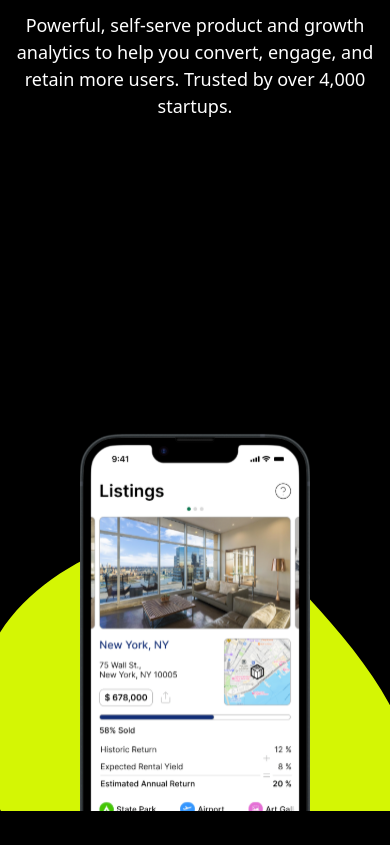
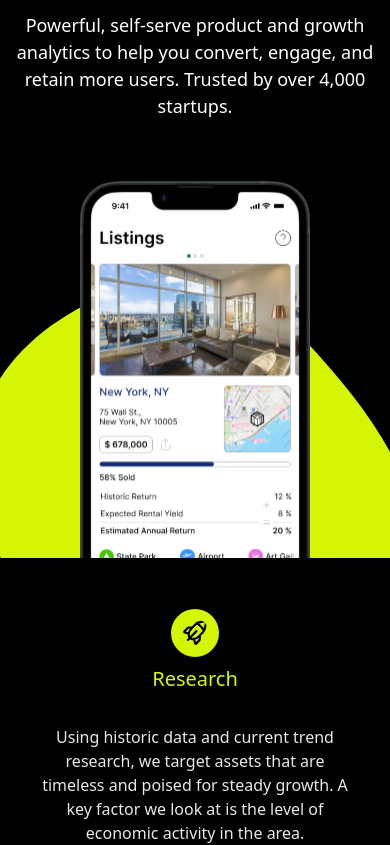
Before and after one commit to webtesting22/vaar, a React (Vite) app: page / in a window 390 px wide. Shown: the part 2600-3445 px from the top of the page. Built offline with nearby package versions, Linux system fonts and the light colour scheme.

Commit message:
Update Guide.css

```diff
--- a/src/Components/Guide/Guide.css
+++ b/src/Components/Guide/Guide.css
@@ -52,14 +52,14 @@
     .blob-mobile-img {
         display: block;
         position: relative;
-        padding: 40vh 0vh;
+        padding: 25vh 0vh;
     }
 }
 @media (min-width:501px) and (max-width:600px){
     .blob-mobile-img {
         display: block;
         position: relative;
-        padding: 50vh 0vh;
+        padding: 26vh 0vh;
     }
 }
 @media (max-width:600px) {
```
